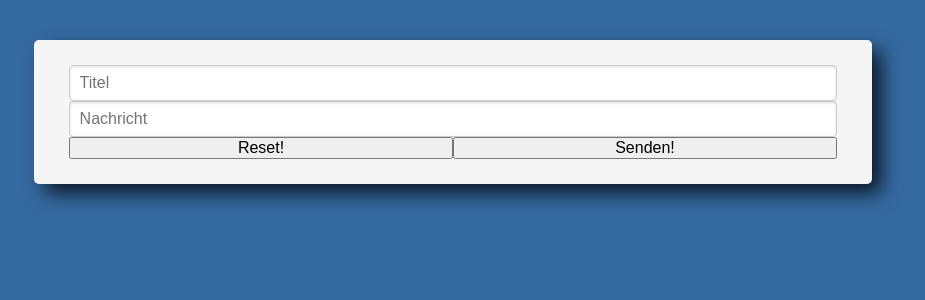
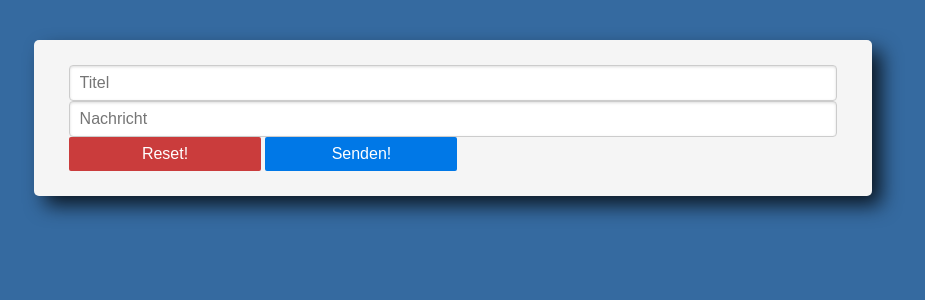
Before and after one commit to GyselAnimatioon/ProjektForumModul133, a PHP site: page /new_message.php in a window 1280 px wide. Shown: the part 68-368 px from the top of the page, without its empty margins (187-1112 px from the left). Run offline with PHP 8.4, Linux system fonts and the light colour scheme; some web fonts are replaced.

Commit message:
Buttons neu designed

```diff
--- a/new_message.php
+++ b/new_message.php
@@ -1,7 +1,7 @@
 <!DOCTYPE html>
 <html>
     <head>
-        <title>Doku analyse</title>
+        <title>New Message</title>
         <meta charset="UTF-8">
         <!-- Stylesheet für Titel -->
         <link type="text/css" rel="Stylesheet" href="css/pure.css">
@@ -31,11 +31,9 @@
                     <input type="hidden" name="date" value="<?php echo date("Y:m:d G:i:s"); ?>">
                 </div>
 
-                <div class="pure-u-1-2">
-                    <input class="pure-input-1" type="reset" value="Reset!">
-                </div>
-                <div class="pure-u-1-2">
-                    <input class="pure-input-1" type="submit" value="Senden!">
+                <div class="pure-u-1">
+                    <input class="pure-button pure-button-error pure-input-1-4" type="reset" value="Reset!">
+                    <input class="pure-button pure-button-primary pure-input-1-4" type="submit" value="Senden!">
                 </div>
 
             </form>
```
